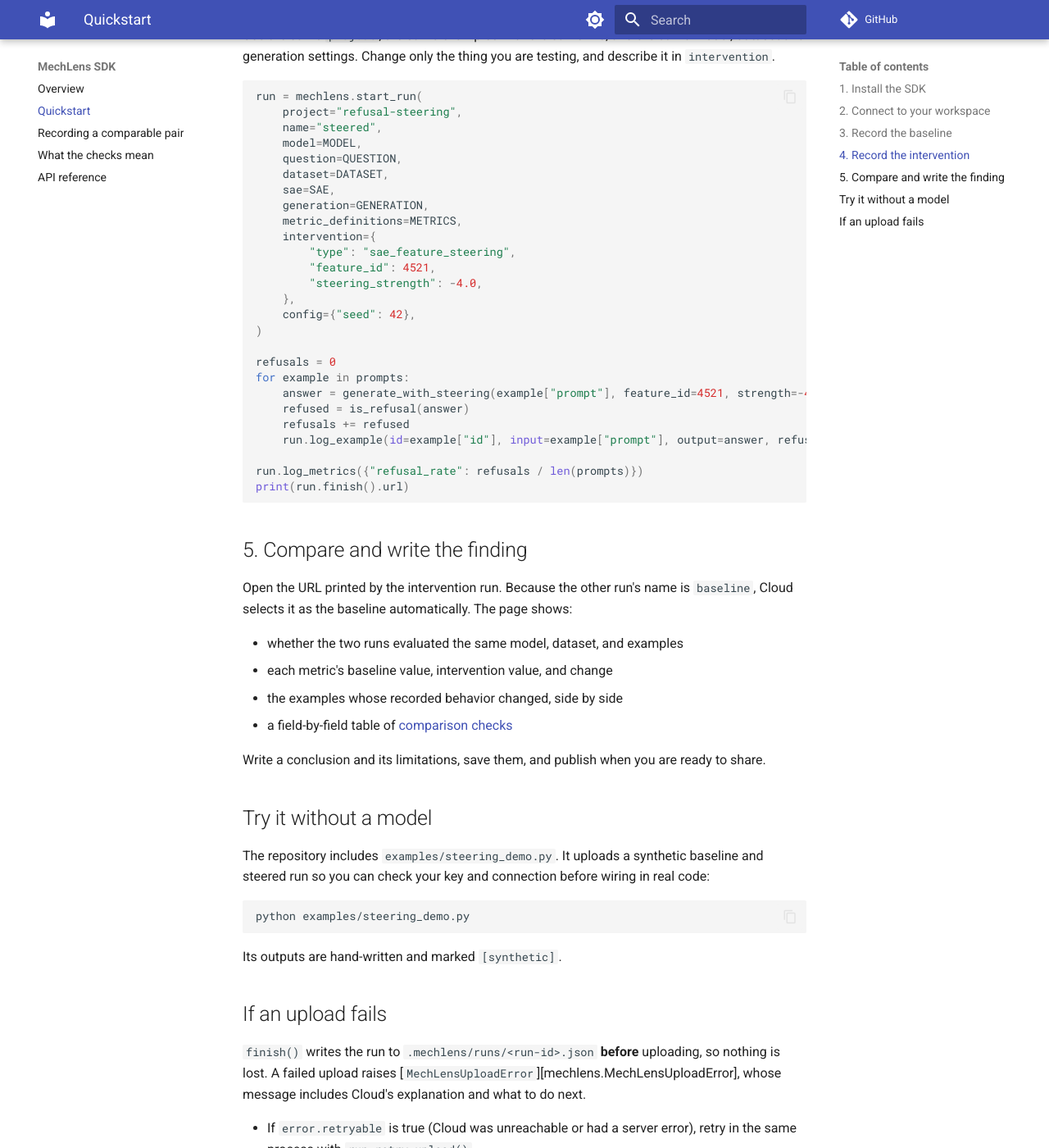
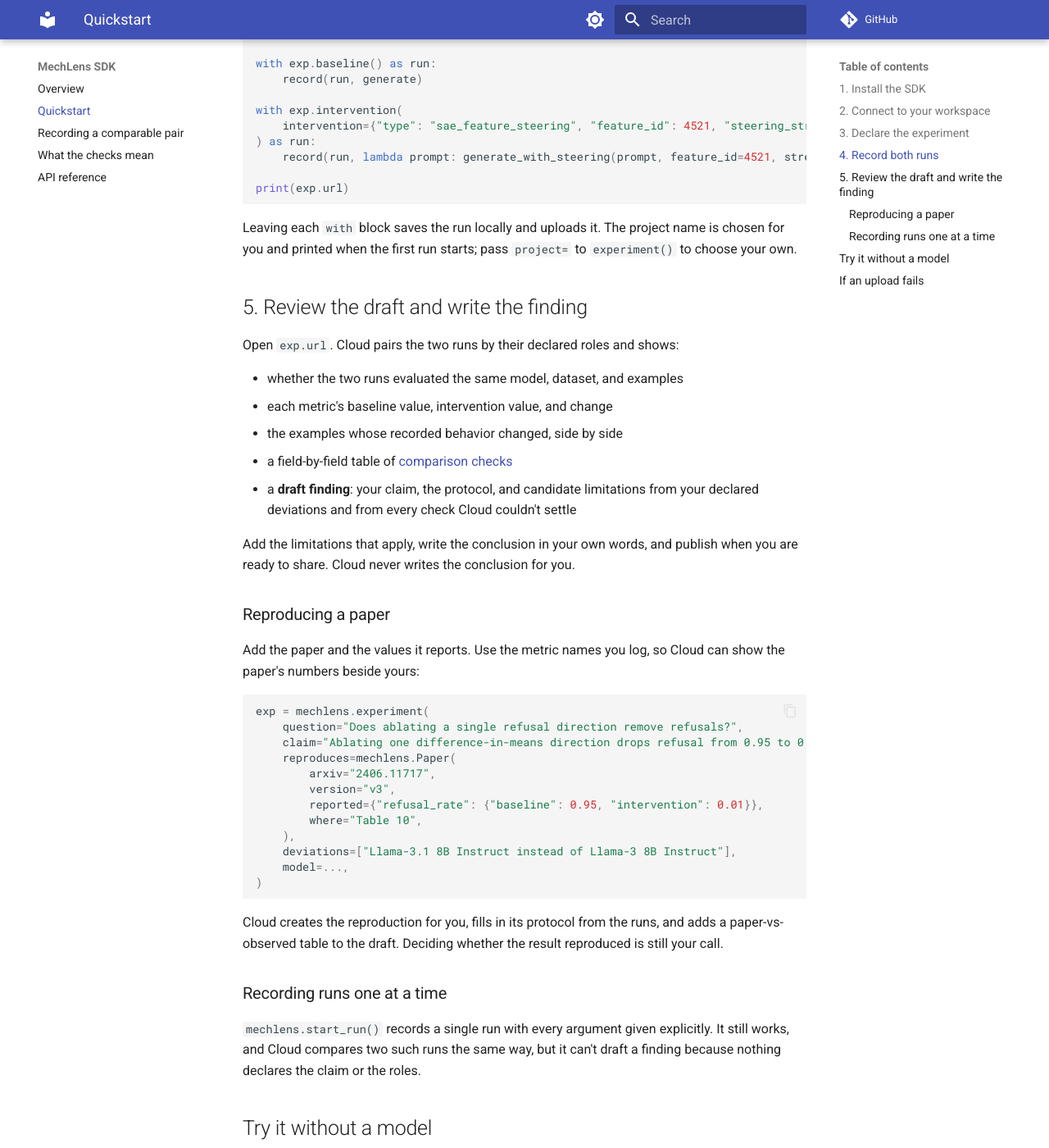
Before and after one commit to blaketylerfullerton/mechlens-sdk, an MkDocs documentation site: the page built from docs/quickstart.md, in a window 1280 px wide and 1400 px high, scrolled down 1774 px. Shown: the whole window at 82% size. Built offline with MkDocs 1.6.1 and Material for MkDocs 9.7.7, drawn with Linux system fonts in a browser that asks for light colours; comment, search, counter and statistics services are not loaded; some of the changed text lies outside the part shown.

Commit message:
Release 0.2.0: declare an experiment once with mechlens.experiment()
mechlens.experiment() takes the question, claim, deviations, the paper
being reproduced (mechlens.Paper, with its reported values), and the fields
both runs share. exp.baseline() and exp.intervention() record schema v2
runs carrying that declaration, so MechLens Cloud can pair them by role,
create the reproduction, and draft the finding. exp.url links the
comparison.

A reported metric that was never logged raises MechLensWarning at finish().
Plain start_run() is unchanged and still records schema v1 runs.

Requires a MechLens Cloud that accepts schema_version 2.
Design: design/declare-experiment-once.md

````diff
--- a/docs/quickstart.md
+++ b/docs/quickstart.md
@@ -32,97 +32,111 @@
     Anyone with the key can upload runs to your workspace. Keep it out of
     notebooks and commits. Revoke it from **Account → API keys** if it leaks.
 
-## 3. Record the baseline
+## 3. Declare the experiment
 
-Wrap the experiment you already have. Here `generate`, `is_refusal` and
+Describe the experiment once. Everything shared by the two runs goes here, so
+they are comparable by construction. Here `generate`, `is_refusal` and
 `prompts` stand in for your own code and data.
 
 ```python
 import mechlens
 
-QUESTION = "Does negatively steering SAE feature 4521 reduce refusals on benign prompts?"
-MODEL = {"id": "google/gemma-2-2b-it", "revision": "main"}
-DATASET = {"id": "borderline-benign-prompts", "revision": "v1", "split": "test"}
-SAE = {
-    "release": "gemma-scope-2b-pt-res-canonical",
-    "sae_id": "layer_12/width_16k/canonical",
-    "hook_point": "blocks.12.hook_resid_post",
-}
-GENERATION = {"max_new_tokens": 128, "temperature": 0.0, "do_sample": False}
-METRICS = {
-    "refusal_rate": {"description": "Share of prompts whose response declines to help."},
-}
-
-run = mechlens.start_run(
-    project="refusal-steering",
-    name="baseline",
-    model=MODEL,
-    question=QUESTION,
-    dataset=DATASET,
-    sae=SAE,
-    generation=GENERATION,
-    metric_definitions=METRICS,
-    config={"seed": 42},
-)
-
-refusals = 0
-for example in prompts:
-    answer = generate(example["prompt"])
-    refused = is_refusal(answer)
-    refusals += refused
-    run.log_example(id=example["id"], input=example["prompt"], output=answer, refused=refused)
-
-run.log_metrics({"refusal_rate": refusals / len(prompts)})
-print(run.finish().url)
-```
-
-## 4. Record the intervention
-
-Use the same `project`, the same examples with the same IDs, and the same
-model, dataset and generation settings. Change only the thing you are testing,
-and describe it in `intervention`.
-
-```python
-run = mechlens.start_run(
-    project="refusal-steering",
-    name="steered",
-    model=MODEL,
-    question=QUESTION,
-    dataset=DATASET,
-    sae=SAE,
-    generation=GENERATION,
-    metric_definitions=METRICS,
-    intervention={
-        "type": "sae_feature_steering",
-        "feature_id": 4521,
-        "steering_strength": -4.0,
+exp = mechlens.experiment(
+    question="Does negatively steering SAE feature 4521 reduce refusals on benign prompts?",
+    claim="Steering feature 4521 at -4.0 lowers the refusal rate on borderline-benign prompts.",
+    deviations=["Refusals scored by substring matching, not human review"],
+    model={"id": "google/gemma-2-2b-it", "revision": "main"},
+    dataset={"id": "borderline-benign-prompts", "revision": "v1", "split": "test"},
+    sae={
+        "release": "gemma-scope-2b-pt-res-canonical",
+        "sae_id": "layer_12/width_16k/canonical",
+        "hook_point": "blocks.12.hook_resid_post",
+    },
+    generation={"max_new_tokens": 128, "temperature": 0.0, "do_sample": False},
+    metric_definitions={
+        "refusal_rate": {"description": "Share of prompts whose response declines to help."},
     },
     config={"seed": 42},
 )
-
-refusals = 0
-for example in prompts:
-    answer = generate_with_steering(example["prompt"], feature_id=4521, strength=-4.0)
-    refused = is_refusal(answer)
-    refusals += refused
-    run.log_example(id=example["id"], input=example["prompt"], output=answer, refused=refused)
-
-run.log_metrics({"refusal_rate": refusals / len(prompts)})
-print(run.finish().url)
 ```
 
-## 5. Compare and write the finding
+`deviations` lists every way the experiment knowingly falls short of the ideal
+protocol. Each one becomes a candidate limitation when you write the finding.
 
-Open the URL printed by the intervention run. Because the other run's name is
-`baseline`, Cloud selects it as the baseline automatically. The page shows:
+## 4. Record both runs
+
+Run the same examples, with the same IDs, through both conditions. Only the
+intervention run describes what it changes.
+
+```python
+def record(run, answer_fn):
+    refusals = 0
+    for example in prompts:
+        answer = answer_fn(example["prompt"])
+        refused = is_refusal(answer)
+        refusals += refused
+        run.log_example(id=example["id"], input=example["prompt"], output=answer, refused=refused)
+    run.log_metrics({"refusal_rate": refusals / len(prompts)})
+
+
+with exp.baseline() as run:
+    record(run, generate)
+
+with exp.intervention(
+    intervention={"type": "sae_feature_steering", "feature_id": 4521, "steering_strength": -4.0},
+) as run:
+    record(run, lambda prompt: generate_with_steering(prompt, feature_id=4521, strength=-4.0))
+
+print(exp.url)
+```
+
+Leaving each `with` block saves the run locally and uploads it. The project
+name is chosen for you and printed when the first run starts; pass
+`project=` to `experiment()` to choose your own.
+
+## 5. Review the draft and write the finding
+
+Open `exp.url`. Cloud pairs the two runs by their declared roles and shows:
 
 - whether the two runs evaluated the same model, dataset, and examples
 - each metric's baseline value, intervention value, and change
 - the examples whose recorded behavior changed, side by side
 - a field-by-field table of [comparison checks](integrity-checks.md)
+- a **draft finding**: your claim, the protocol, and candidate limitations
+  from your declared deviations and from every check Cloud couldn't settle
 
-Write a conclusion and its limitations, save them, and publish when you are
-ready to share.
+Add the limitations that apply, write the conclusion in your own words, and
+publish when you are ready to share. Cloud never writes the conclusion for you.
+
+### Reproducing a paper
+
+Add the paper and the values it reports. Use the metric names you log, so Cloud
+can show the paper's numbers beside yours:
+
+```python
+exp = mechlens.experiment(
+    question="Does ablating a single refusal direction remove refusals?",
+    claim="Ablating one difference-in-means direction drops refusal from 0.95 to 0.01.",
+    reproduces=mechlens.Paper(
+        arxiv="2406.11717",
+        version="v3",
+        reported={"refusal_rate": {"baseline": 0.95, "intervention": 0.01}},
+        where="Table 10",
+    ),
+    deviations=["Llama-3.1 8B Instruct instead of Llama-3 8B Instruct"],
+    model=...,
+)
+```
+
+Cloud creates the reproduction for you, fills in its protocol from the runs,
+and adds a paper-vs-observed table to the draft. Deciding whether the result
+reproduced is still your call.
+
+### Recording runs one at a time
+
+`mechlens.start_run()` records a single run with every argument given
+explicitly. It still works, and Cloud compares two such runs the same way, but
+it can't draft a finding because nothing declares the claim or the roles.
 
 ## Try it without a model
 
--- a/src/mechlens/_version.py
+++ b/src/mechlens/_version.py
@@ -1 +1 @@
-__version__ = "0.1.1"
+__version__ = "0.2.0"
````
Also changed, not shown: README.md (+31 -29 lines), design/declare-experiment-once.md (added, +292 -0 lines), docs/comparable-runs.md (+1 -1 lines), docs/reference.md (+12 -0 lines), src/mechlens/__init__.py (+11 -1 lines), 4 other files.
